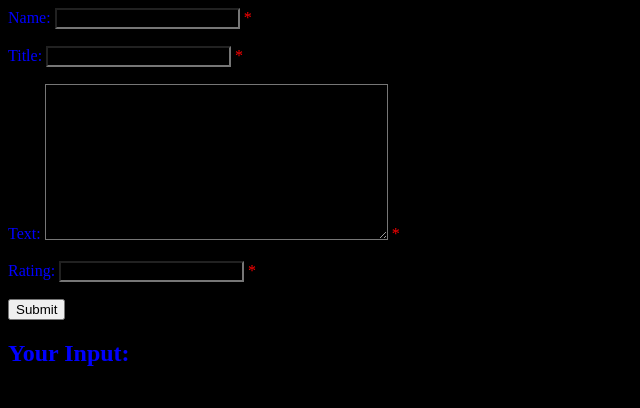
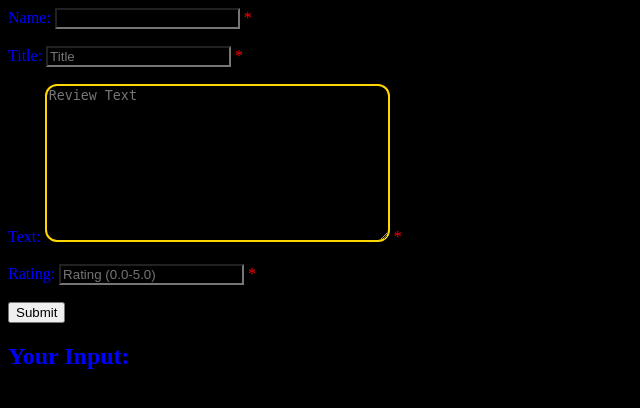
Before and after one commit to Rice-Tyler/CS4640_Porject, a PHP site: page /review.php in a window 1280 px wide. Shown: the top 408 px of the page, without its empty margins (0-640 px from the left). Run offline with PHP 8.4, Linux system fonts and the light colour scheme.

Commit message:
styling boxes

```diff
--- a/review.php
+++ b/review.php
@@ -56,16 +56,16 @@
 		?>
 
 		<form method="post" action="<?php echo htmlspecialchars($_SERVER['PHP_SELF']); ?>">
-			Name: <input type="text" name="name" value=" <?php echo($name);?> ">
+			Name: <input type="text" name="name" placeholder="Name" value=" <?php echo($name);?> ">
 			<span class="error">* <?php echo $nameErr;?></span>
 			<br><br>
-			Title: <input type="text" name="title" value="<?php echo $title;?>">
+			Title: <input type="text" name="title" placeholder="Title" value="<?php echo $title;?>">
 			<span class="error">* <?php echo($titleErr);?> </span>
 			<br><br>
-			Text: <textarea name="text" rows="10" cols="40"><?php echo $text;?></textarea>
+			Text: <textarea name="text" placeholder="Review Text" rows="10" cols="40"><?php echo $text;?></textarea>
 			<span class="error">* <?php echo $textErr;?></span>
 			<br><br>
-			Rating: <input type="text" name="rating" value="<?php echo $rating;?>">
+			Rating: <input type="text" name="rating" placeholder="Rating (0.0-5.0)" value="<?php echo $rating;?>">
 			<span class="error">* <?php echo( $ratingErr);?></span>
 
 			<br><br>
--- a/style.css
+++ b/style.css
@@ -48,9 +48,9 @@ body {
 	}
 
   textarea{
-    margin-bottom: -1px;
-    border-bottom-left-radius: 0;
-    border-bottom-right-radius: 0;
+    border-width: 2px;
+    border-radius: 12px;
+    border-color: gold;
     background-color: black;
     color: blue;
   }
```
